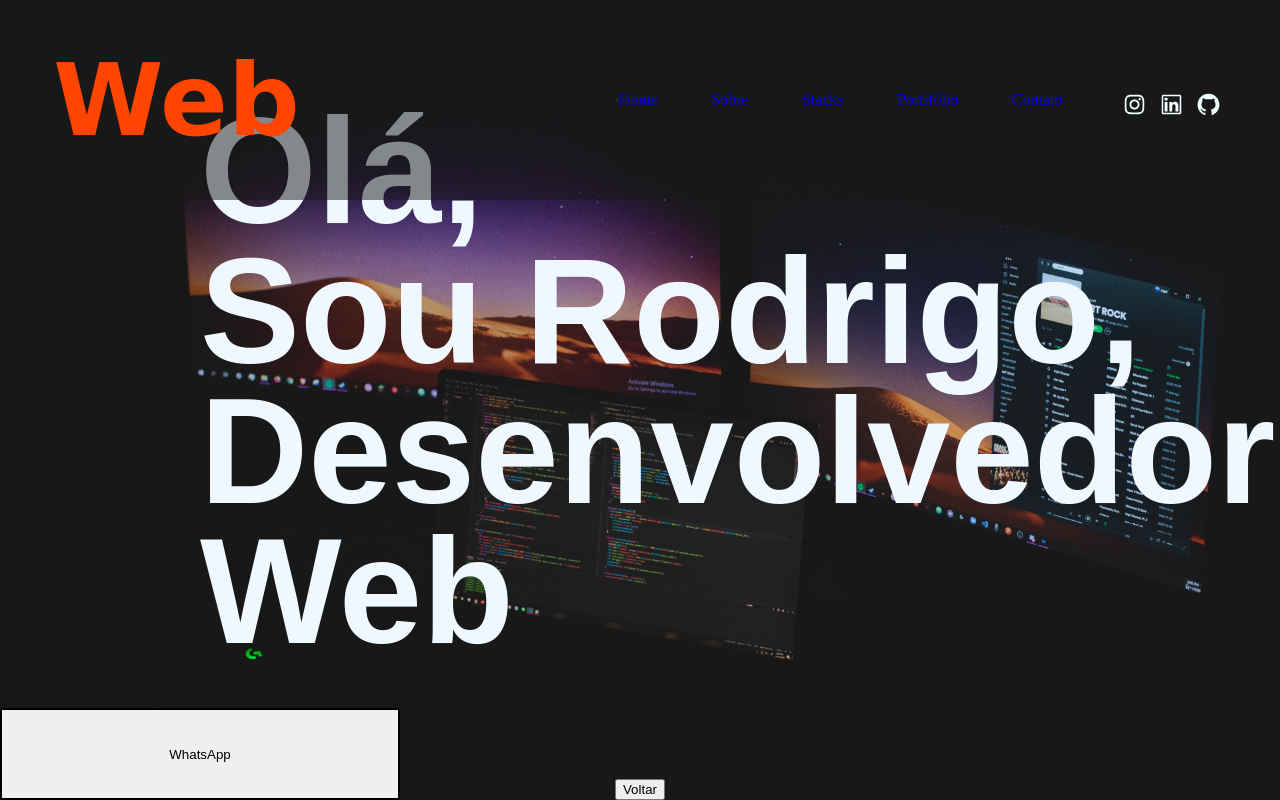
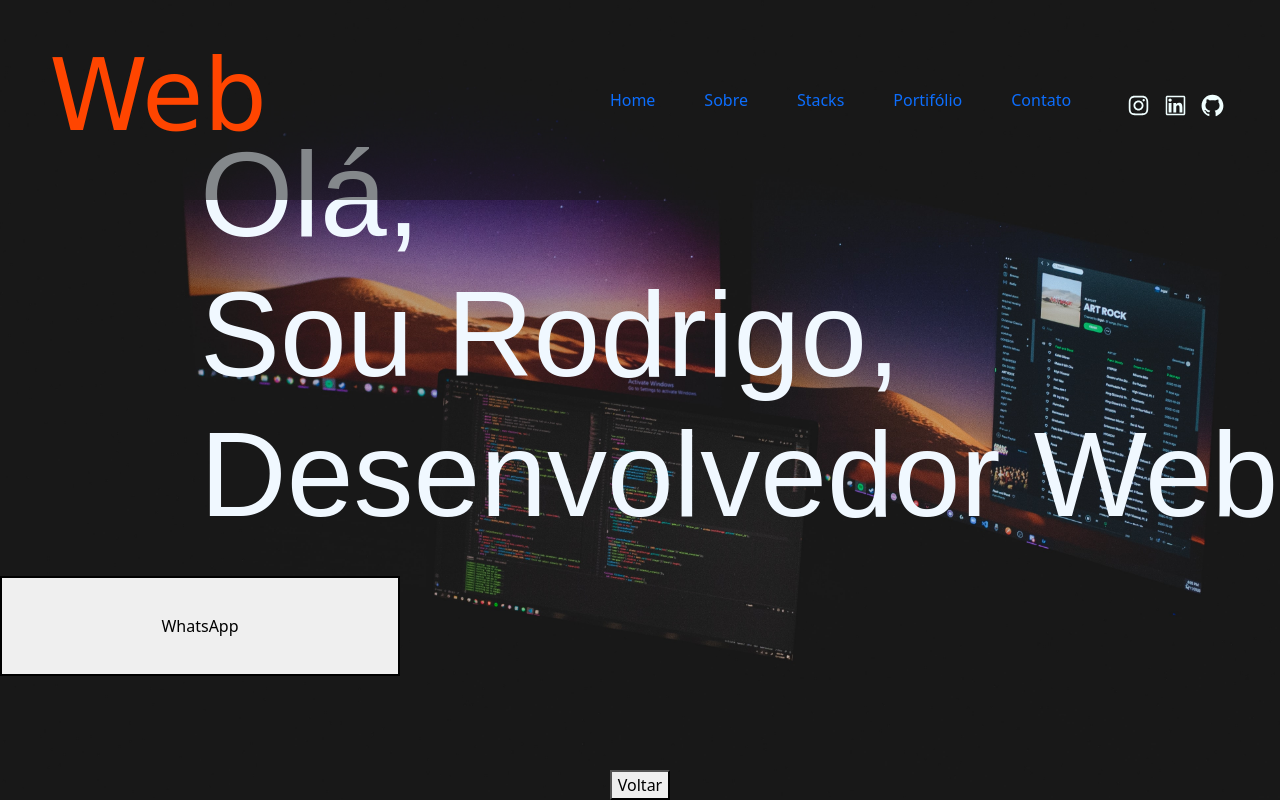
Before and after one commit to rodrigopaaz/rodrigopaaz.github.io, a React (Create React App) app: page / in a window 1280 px wide. Built offline with nearby package versions, Linux system fonts and the light colour scheme.

Commit message:
feat: background and portifolio changed

```diff
--- a/src/App.css
+++ b/src/App.css
@@ -4,6 +4,7 @@
     padding: 0;
     background-image: url('./images/background_black.jpg');
     background-size: cover;
+    font-family: Arial, Helvetica, sans-serif;
   }
 
   .main__div{
@@ -39,7 +40,7 @@
 .div__main__content h1 {
   color: aliceblue;
   font-family: Arial, Helvetica, sans-serif;
-  font-size: 150px;
+  font-size: 120px;
   line-height: 140px;
   margin-left: 200px;
   margin-bottom: -10px;
@@ -118,6 +119,7 @@
     background-image: url('./images/background_black.jpg');
     background-size:auto;
     background-position: center;
+    font-family: Arial, Helvetica, sans-serif;
   }
 
   .main__div{
@@ -226,6 +228,7 @@
     background-image: url('./images/background_black.jpg');
     background-size:auto;
     background-position: center;
+    font-family: Arial, Helvetica, sans-serif;
   }
 
   .main__div{
@@ -256,7 +259,7 @@
   .div__main__content h1 {
     color: aliceblue;
     font-family: Arial, Helvetica, sans-serif;
-    font-size: 200px;
+    font-size: 120px;
     line-height: 200px;
     margin-left: 100px;
     margin-bottom: -10px;
--- a/src/Portifolio.js
+++ b/src/Portifolio.js
@@ -2,7 +2,7 @@
 import objectRepo from './Repositories'
 import './portifolio.css'
 import { useHistory } from 'react-router-dom'
-/* import 'bootstrap/dist/css/bootstrap.css'; */
+import 'bootstrap/dist/css/bootstrap.css';
 import  Carousel  from 'react-bootstrap/Carousel';
 
 export default function Portifolio() {
```
Also changed, not shown: 7 other files (tests, documents, lock files or other folders).
